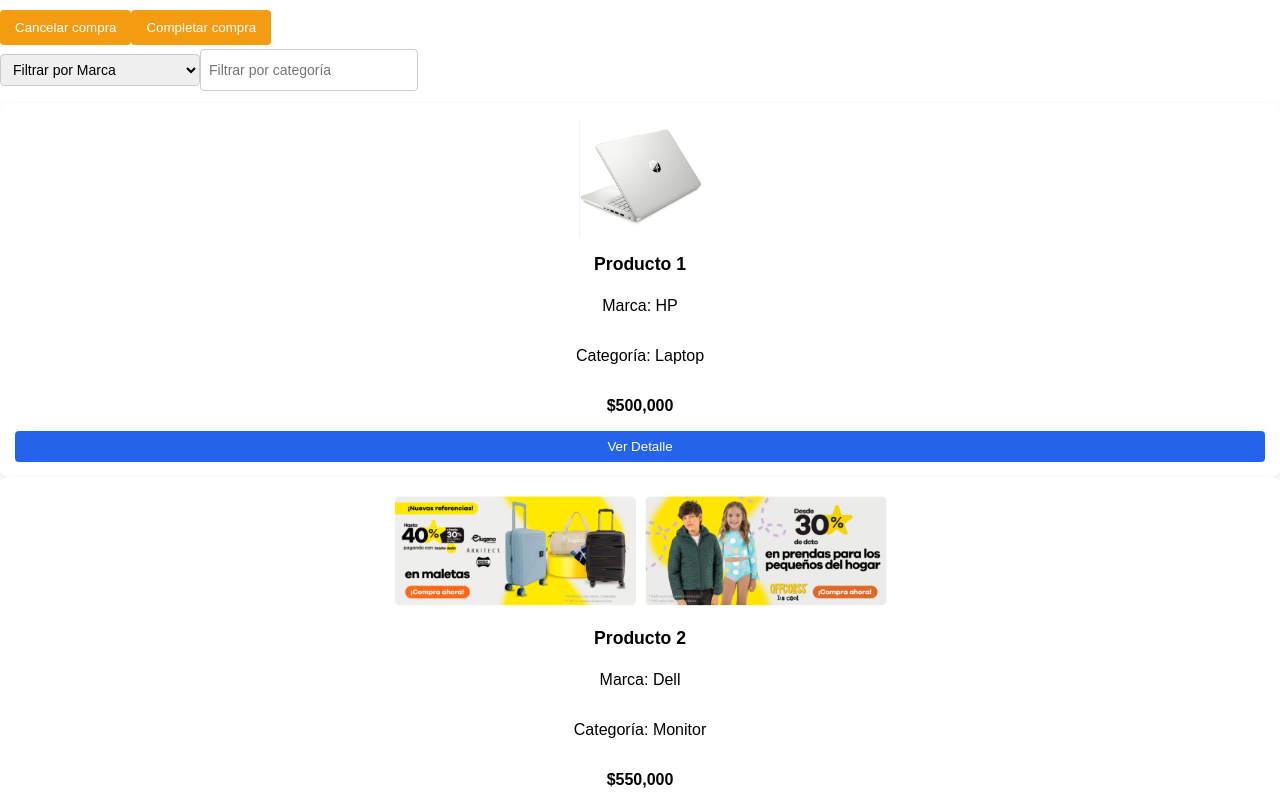
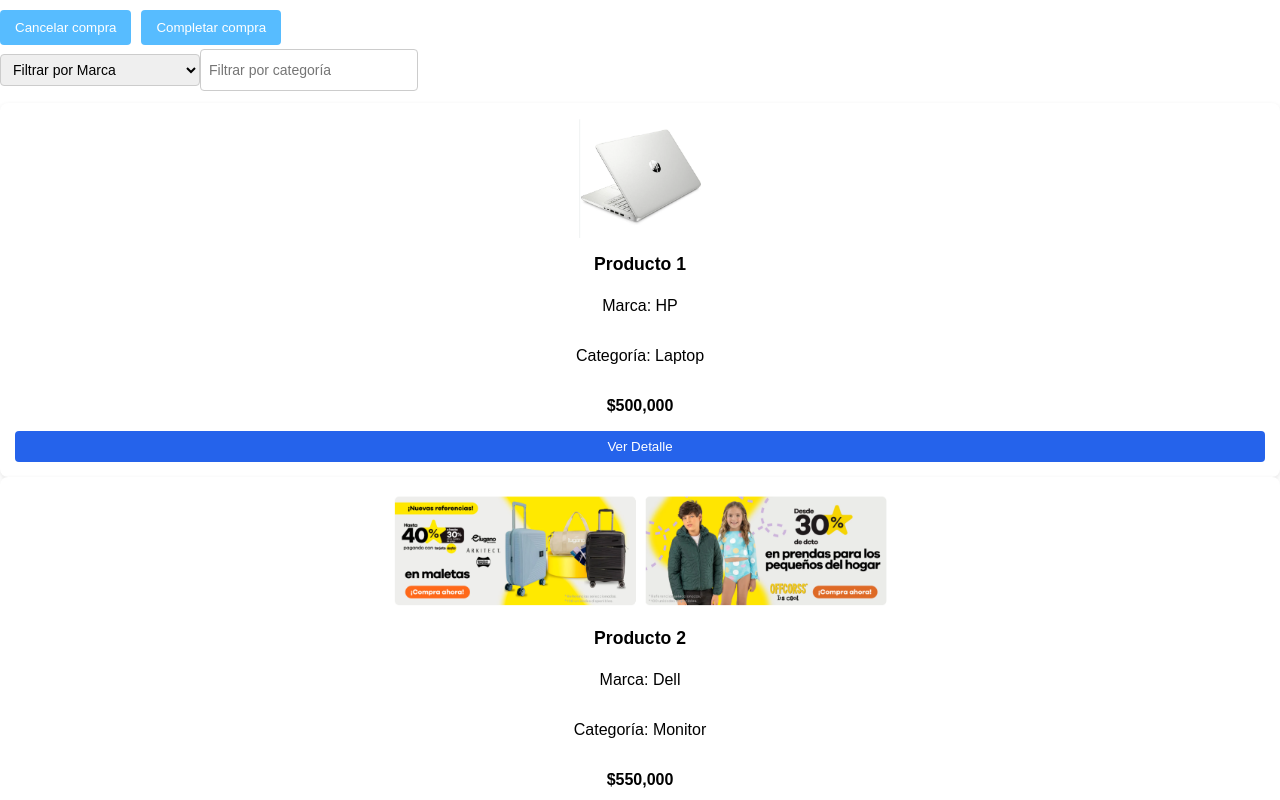
Before and after one commit to brahianotero/PreactFNAL, a React (Create React App) app: page /productos in a window 1280 px wide. Shown: the top 800 px of the page. Built offline with nearby package versions, Linux system fonts and the light colour scheme.

Commit message:
Agrego componentes nuevos

```diff
--- a/src/components/Carrito.js
+++ b/src/components/Carrito.js
@@ -123,14 +123,14 @@
       <div className="flex gap-4">
         <button
           onClick={handleConfirmar}
-          style={{ backgroundColor: '#f39c12', color: 'white' }}/* color a los botones */
+          style={{ backgroundColor: '#57bcff', color: 'white',marginRight: '10px' }}/* color a los botones */
           disabled={confirmado}
         >
           Confirmar compra
         </button>
         <button
          onClick={handleLimpiar}
-           style={{ backgroundColor: '#f39c12', color: 'white' }}
+           style={{ backgroundColor: '#57bcff', color: 'white',marginRight: '10px' }}/* color a los botones */
           className="px-4 py-2 rounded"
 >
   Limpiar campos
--- a/src/components/ClienteForm.js
+++ b/src/components/ClienteForm.js
@@ -116,7 +116,7 @@
   <button
     type="submit"
     style={{
-      backgroundColor: "#3498db", // rojo
+      backgroundColor: "#57bcff", //
       color: "white",
       padding: "10px 20px",
       border: "none",
@@ -129,7 +129,7 @@
   </button>
           <button type="button" onClick={limpiarCampos}
           style={{
-            backgroundColor: "#3498db", // rojo
+            backgroundColor: "#57bcff", //
             color: "white",
             padding: "10px 20px",
             border: "none",
--- a/src/components/DetalleProducto.js
+++ b/src/components/DetalleProducto.js
@@ -20,13 +20,14 @@
           onAgregar(producto);
           onCerrar();
         }}
-        className="mt-3 bg-green-600 text-white px-4 py-2 rounded"
+        style={{ backgroundColor: '#57bcff', color: 'white', marginRight: '10px' }}/* color a los botones */
       >
         Agregar al carrito
       </button>
       <button
         onClick={onCerrar}
-        className="ml-2 mt-3 bg-gray-400 text-white px-4 py-2 rounded"
+
+        style={{ backgroundColor: '#57bcff', color: 'white',marginRight: '10px' }}/* color a los botones */
       >
         Cerrar
       </button>
--- a/src/components/ListaProductos.js
+++ b/src/components/ListaProductos.js
@@ -38,28 +38,29 @@
 
   // Filtros activos
   useEffect(() => {
-    console.log("🧪 Filtro activo");
+    console.log("Filtro activo");
     console.log("Marca seleccionada:", filtroMarca);
     console.log("Categoría seleccionada:", filtroCategoria);
     console.log("Productos cargados:", productos.length);
 
     const filtrados = productos.filter((p) => {
       if (filtroMarca && p.marca !== filtroMarca) {
-        console.log(`⛔ Rechazado por marca: ${p.nombre} (${p.marca})`);
+       /* console.log(` Rechazado por marca: ${p.nombre} (${p.marca})`);*/
         return false;
       }
       if (
         filtroCategoria &&
         !p.categoria.toLowerCase().includes(filtroCategoria.toLowerCase())
       ) {
-        console.log(`⛔ Rechazado por categoría: ${p.nombre} (${p.categoria})`);
+
+       /* console.log(`Rechazado por categoría: ${p.nombre} (${p.categoria})`);*/
         return false;
       }
-      console.log(`✅ Aceptado: ${p.nombre}`);
+      console.log(` Aceptado: ${p.nombre}`);
       return true;
     });
 
-    console.log("✅ Total productos filtrados:", filtrados.length);
+    console.log(" Total productos filtrados:", filtrados.length);
     setProductosFiltrados(filtrados);
   }, [productos, filtroMarca, filtroCategoria]);
 
@@ -70,14 +71,14 @@
         <button
           onClick={() => navigate("/")}
           /*className="bg-red-500 text-white px-4 py-2 rounded"*/
-          style={{ backgroundColor: '#f39c12', color: 'white' }}
+          style={{ backgroundColor: '#57bcff', color: 'white',marginRight: '10px' }}
         >
           Cancelar compra
         </button>
         <button
           onClick={() => navigate("/carrito")}
           /*className="bg-green-600 text-white px-4 py-2 rounded"*/
-          style={{ backgroundColor: '#f39c12', color: 'white' }}
+          style={{ backgroundColor: '#57bcff', color: 'white',marginRight: '10px' }}
         >
           Completar compra
         </button>
```
Also changed, not shown: src/components/TarjetaProducto.js (+1 -26 lines).
